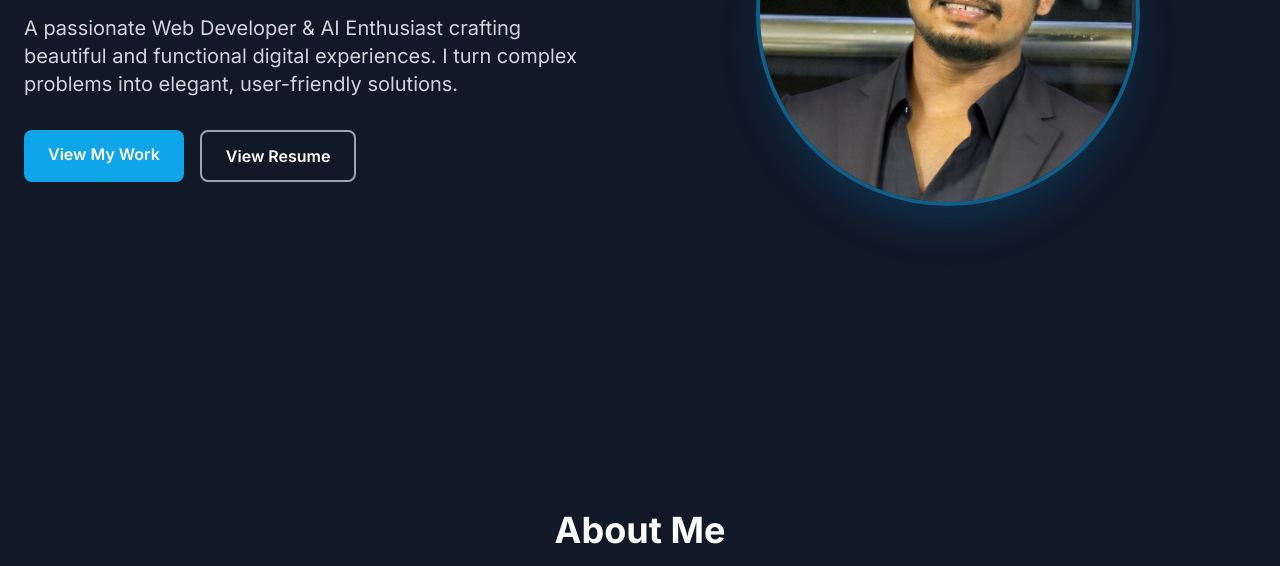
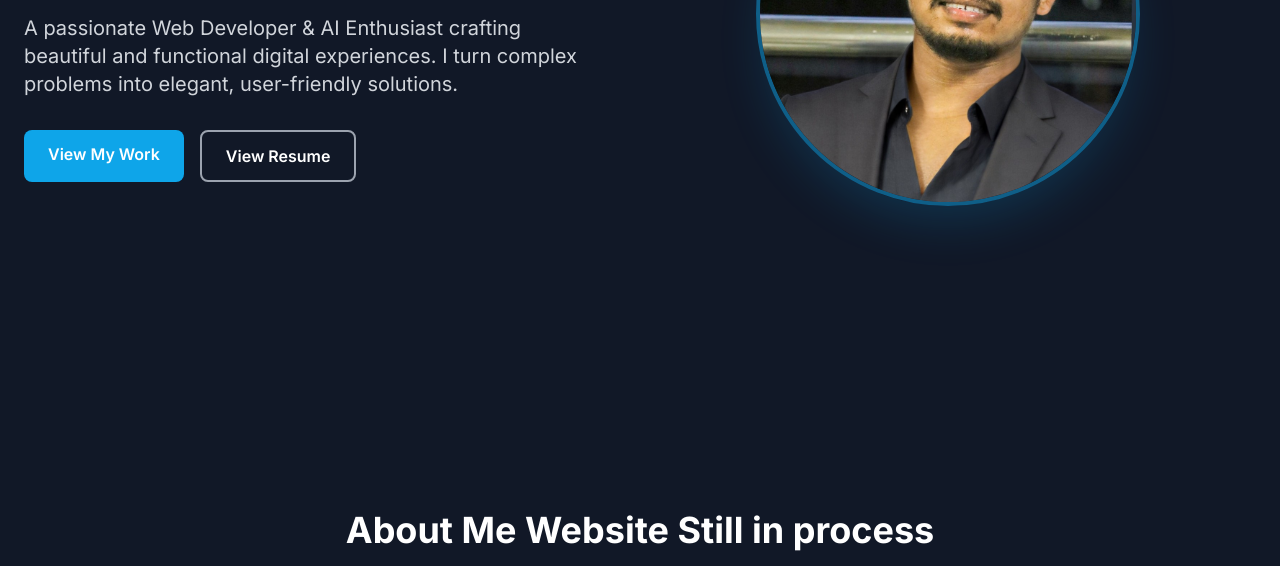
Before and after one commit to Virinchi2003/virinchi-portfolio, a plain HTML site: page index.html in a window 1280 px wide. Shown: the part 386-952 px from the top of the page. Drawn offline with nearby package versions, Linux system fonts and the light colour scheme.

Commit message:
index.html

```diff
--- a/index.html
+++ b/index.html
@@ -86,7 +86,7 @@
 
         <!-- About Section -->
         <section id="about" class="section">
-            <h2 class="text-4xl font-bold text-center text-white mb-12">About Me</h2>
+            <h2 class="text-4xl font-bold text-center text-white mb-12">About Me Website Still in  process</h2>
             <div class="flex flex-col md:flex-row items-center gap-12">
                 <div class="md:w-1/3 flex justify-center">
                     <img src="https://placehold.co/350x450/1E293B/A78BFA?text=About+Me" alt="About Virinchi Jackson" class="rounded-lg w-full max-w-sm object-cover shadow-lg">
```
